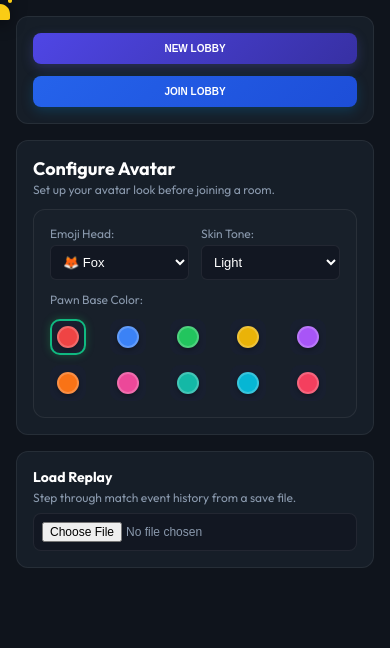
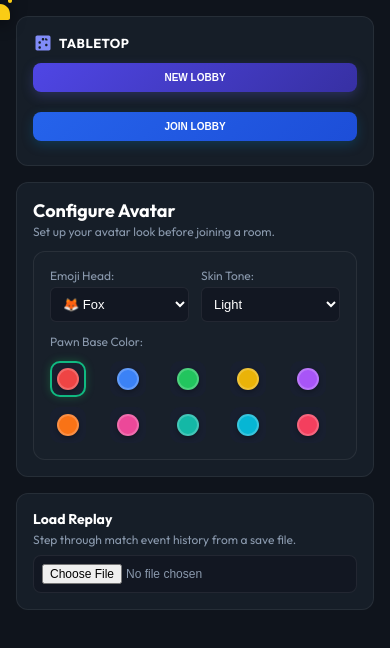
Before and after one commit to Priyangshu139/WebTabletop, a website built with Vite: page client/index.html in a window 390 px wide. Built offline with nearby package versions, Linux system fonts and the light colour scheme.

Commit message:
style: restore logo, fix actions panel height with align-self:flex-start on landscape

```diff
--- a/client/src/sandbox/style.css
+++ b/client/src/sandbox/style.css
@@ -837,47 +837,64 @@ body {
     display: flex !important;
     flex-direction: row !important;
     gap: 3% !important;
-    padding: 16px !important;
+    padding: 10px 12px !important;
     width: 100% !important;
     box-sizing: border-box !important;
     overflow-x: hidden !important;
+    align-items: flex-start !important; /* panels only grow as tall as their content */
   }
 
   .matchmaking-actions-panel {
-    width: 18% !important;
-    min-width: 90px !important;
+    width: 20% !important;
+    min-width: 100px !important;
+    max-width: 130px !important;
     box-sizing: border-box !important;
-    padding: 8px 6px !important;
-    display: flex !important;
-    flex-direction: column !important;
-    gap: 8px !important;
+    padding: 10px 8px !important;
+    align-self: flex-start !important; /* key: don't stretch to fill column height */
+    flex-shrink: 0 !important;
   }
 
-  /* Hide logo in actions panel on landscape — saves vertical space */
+  /* Restore logo but make it compact on landscape */
   .matchmaking-actions-panel .sidebar-logo {
+    display: flex !important;
+    margin-bottom: 10px !important;
+    gap: 6px !important;
+  }
+
+  .matchmaking-actions-panel .sidebar-logo svg {
+    width: 20px !important;
+    height: 20px !important;
+  }
+
+  .matchmaking-actions-panel .sidebar-logo h2 {
+    font-size: 13px !important;
+  }
+
+  .matchmaking-actions-panel .sidebar-logo p {
     display: none !important;
   }
 
   .matchmaking-setup-column {
-    width: 79% !important;
+    flex: 1 !important;
+    min-width: 0 !important;
     box-sizing: border-box !important;
   }
 
   .matchmaking-actions-panel .sidebar-btn {
-    display: flex !important;
-    align-items: center !important;
-    justify-content: center !important;
+    display: block !important;
     width: 100% !important;
-    padding: 10px 4px !important;
+    padding: 8px 4px !important;
     font-size: 10px !important;
     text-align: center !important;
     box-sizing: border-box !important;
-    flex: 1 !important;
+    line-height: 1.3 !important;
+    margin-bottom: 8px !important;
   }
 
   .matchmaking-actions-panel .sidebar-btn strong {
     font-size: 10px !important;
     letter-spacing: 0 !important;
+    display: block !important;
   }
 
   .matchmaking-actions-panel .sidebar-btn span {
```
